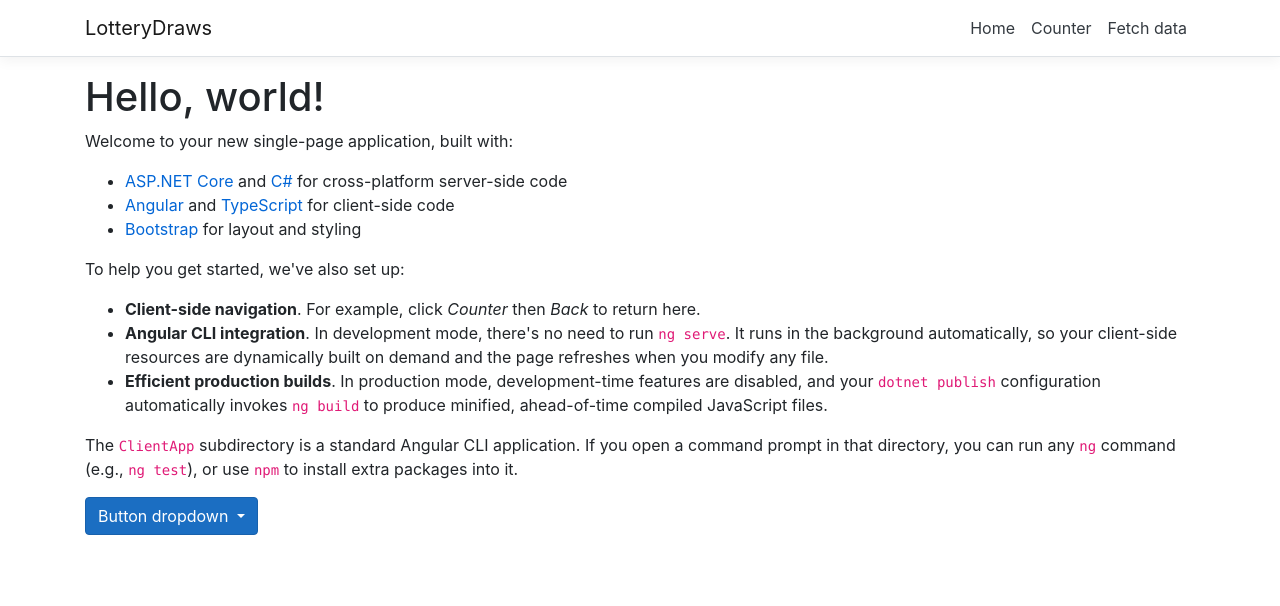
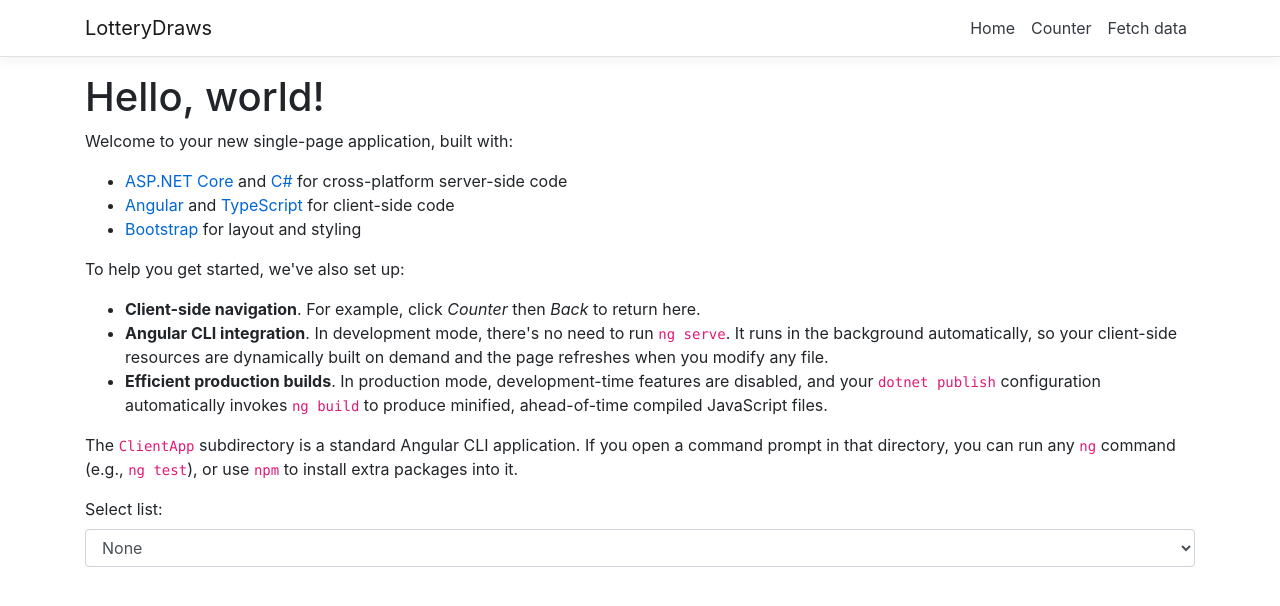
Before and after one commit to cthorne/LotteryDraws, an Angular app in the folder LotteryDraws/LotteryDraws/ClientApp/: page / in a window 1280 px wide. Shown: the top 606 px of the page. Built offline with nearby package versions, Linux system fonts and the light colour scheme.

Commit message:
Initial select list for product

```diff
--- a/LotteryDraws/LotteryDraws/ClientApp/src/app/app.module.ts
+++ b/LotteryDraws/LotteryDraws/ClientApp/src/app/app.module.ts
@@ -27,6 +27,7 @@ import { TabsModule } from 'ngx-bootstrap/tabs';
 import { TimepickerModule } from 'ngx-bootstrap/timepicker';
 import { TooltipModule } from 'ngx-bootstrap/tooltip';
 import { TypeaheadModule } from 'ngx-bootstrap/typeahead';
+import { ProductFilterComponent } from './product-filter/product-filter.component';
 
 @NgModule({
   declarations: [
@@ -34,7 +35,8 @@ import { TypeaheadModule } from 'ngx-bootstrap/typeahead';
     NavMenuComponent,
     HomeComponent,
     CounterComponent,
-    FetchDataComponent
+    FetchDataComponent,
+    ProductFilterComponent
   ],
   imports: [
     BrowserModule.withServerTransition({ appId: 'ng-cli-universal' }),
--- a/LotteryDraws/LotteryDraws/ClientApp/src/app/home/home.component.html
+++ b/LotteryDraws/LotteryDraws/ClientApp/src/app/home/home.component.html
@@ -12,16 +12,5 @@
   <li><strong>Efficient production builds</strong>. In production mode, development-time features are disabled, and your <code>dotnet publish</code> configuration automatically invokes <code>ng build</code> to produce minified, ahead-of-time compiled JavaScript files.</li>
 </ul>
 <p>The <code>ClientApp</code> subdirectory is a standard Angular CLI application. If you open a command prompt in that directory, you can run any <code>ng</code> command (e.g., <code>ng test</code>), or use <code>npm</code> to install extra packages into it.</p>
-<div class="btn-group" dropdown>
-  <button dropdownToggle type="button" class="btn btn-primary dropdown-toggle">
-    Button dropdown <span class="caret"></span>
-  </button>
-  <ul *dropdownMenu class="dropdown-menu" role="menu">
-    <li role="menuitem"><a class="dropdown-item" href="#">Action</a></li>
-    <li role="menuitem"><a class="dropdown-item" href="#">Another action</a></li>
-    <li role="menuitem"><a class="dropdown-item" href="#">Something else here</a></li>
-    <li class="divider dropdown-divider"></li>
-    <li role="menuitem"><a class="dropdown-item" href="#">Separated link</a>
-    </li>
-  </ul>
-</div>
+
+<app-product-filter></app-product-filter>
--- a/LotteryDraws/LotteryDraws/ClientApp/src/app/home/home.component.ts
+++ b/LotteryDraws/LotteryDraws/ClientApp/src/app/home/home.component.ts
@@ -1,4 +1,5 @@
 import { Component } from '@angular/core';
+import { ProductFilterComponent} from '../product-filter/product-filter.component';
 
 @Component({
   selector: 'app-home',
--- /dev/null
+++ b/LotteryDraws/LotteryDraws/ClientApp/src/app/product-filter/product-filter.component.html
@@ -0,0 +1,6 @@
+<div class="form-group">
+    <label for="sel1">Select list:</label>
+    <select class="form-control" id="sel1" name="sel1" [(ngModel)]="selectedProduct">
+        <option *ngFor="let enum of LotteriesProducts | keyvalue">{{enum.value}}</option>
+    </select>
+</div>
--- /dev/null
+++ b/LotteryDraws/LotteryDraws/ClientApp/src/app/product-filter/product-filter.component.ts
@@ -0,0 +1,21 @@
+import { Component, OnInit } from '@angular/core';
+import { LotteriesProduct } from '../models/lotteries-product.model';
+import { stringify } from 'querystring';
+
+@Component({
+  selector: 'app-product-filter',
+  templateUrl: './product-filter.component.html',
+  styleUrls: ['./product-filter.component.css']
+})
+export class ProductFilterComponent implements OnInit {
+  selectedProduct: string;
+  public LotteriesProducts;
+  constructor() {
+    this.LotteriesProducts = Object.values(LotteriesProduct).filter(value => typeof value === 'string') as string[];
+    this.selectedProduct = 'None';
+  }
+
+  ngOnInit() {
+  }
+
+}
```
Also changed, not shown: LotteryDraws/LotteryDraws/ClientApp/src/app/product-filter/product-filter.component.css (added), 1 other file (tests, documents, lock files or other folders).
